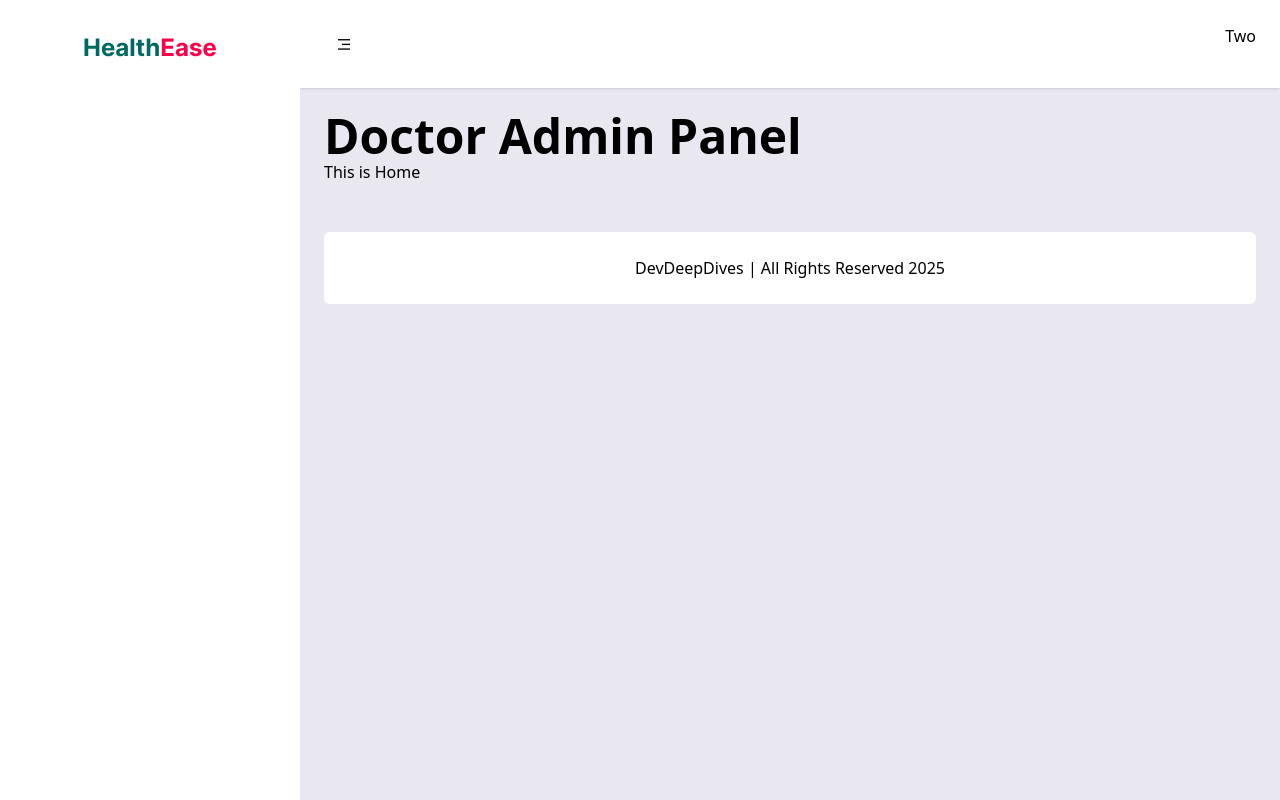
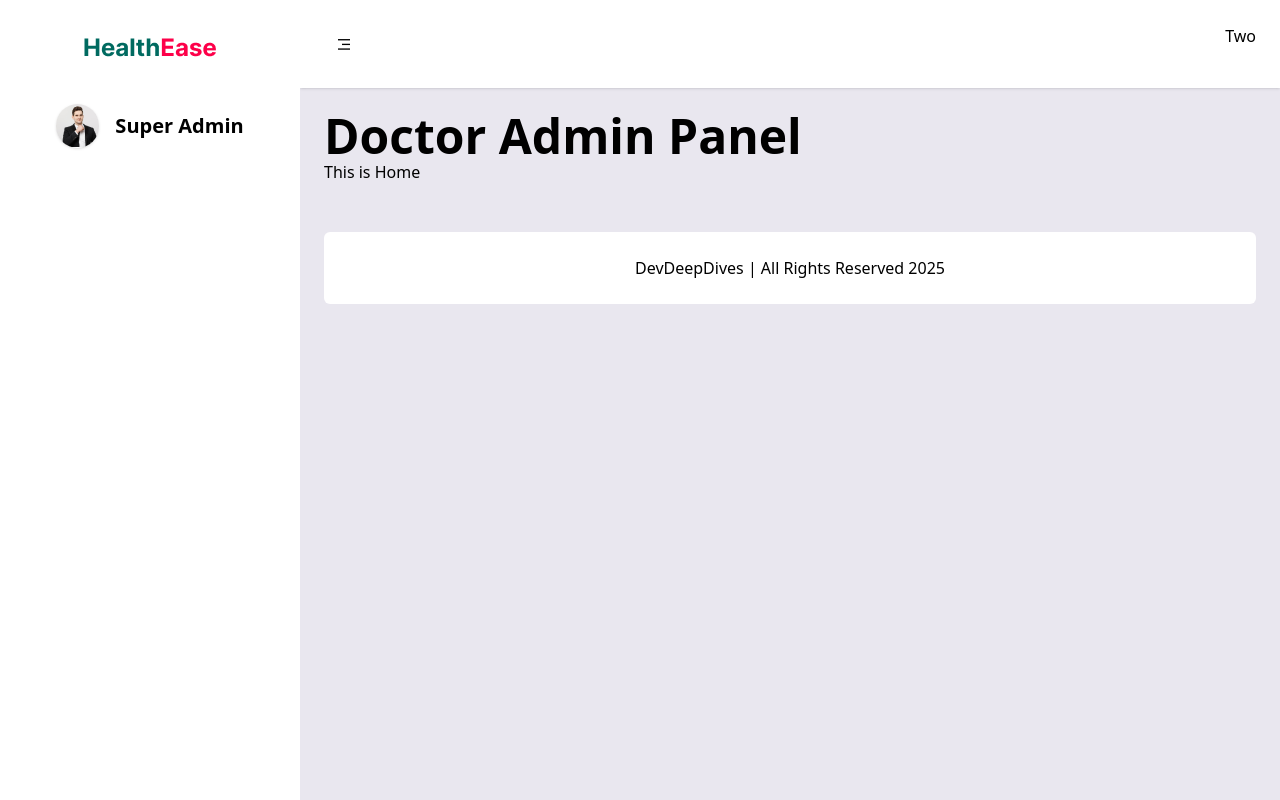
Before and after one commit to mnraza-dev/doctor-admin-panel, a React (Vite) app: page / in a window 1280 px wide. Built offline with nearby package versions, Linux system fonts and the light colour scheme.

Commit message:
add Admin logo avatar and update layout for Super Admin display

```diff
--- a/src/components/Layout.jsx
+++ b/src/components/Layout.jsx
@@ -1,6 +1,7 @@
 import React from "react";
 import { useState } from "react";
 import Logo from "/images/logo-body.png";
+import AdminLogoAvatar from "/images/admin.png";
 
 const Layout = ({ children }) => {
   const [open, setOpen] = useState(true);
@@ -16,7 +17,11 @@ const Layout = ({ children }) => {
           className="bg-white h-full fixed top-0 left-0"
         >
           <div className="p-8 flex items-center justify-center">
-            <img src={Logo} className="" alt="" srcset="" />
+            <img src={Logo} className="mb-2" alt="Logo" />
+          </div>
+          <div className="flex items-center justify-center gap-4 ">
+            <img src={AdminLogoAvatar} className="rounded-full shadow" alt="Logo Avatar" />
+            <h1 className="text-xl font-semibold">Super Admin</h1>
           </div>
         </aside>
         <section
```
Also changed, not shown: public/images/admin.png (added).
